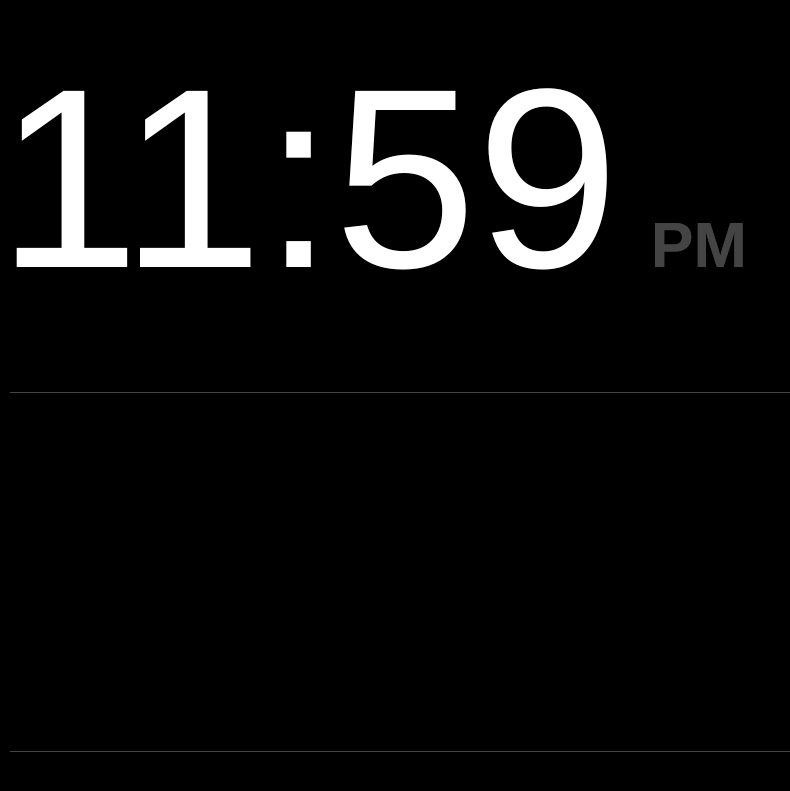
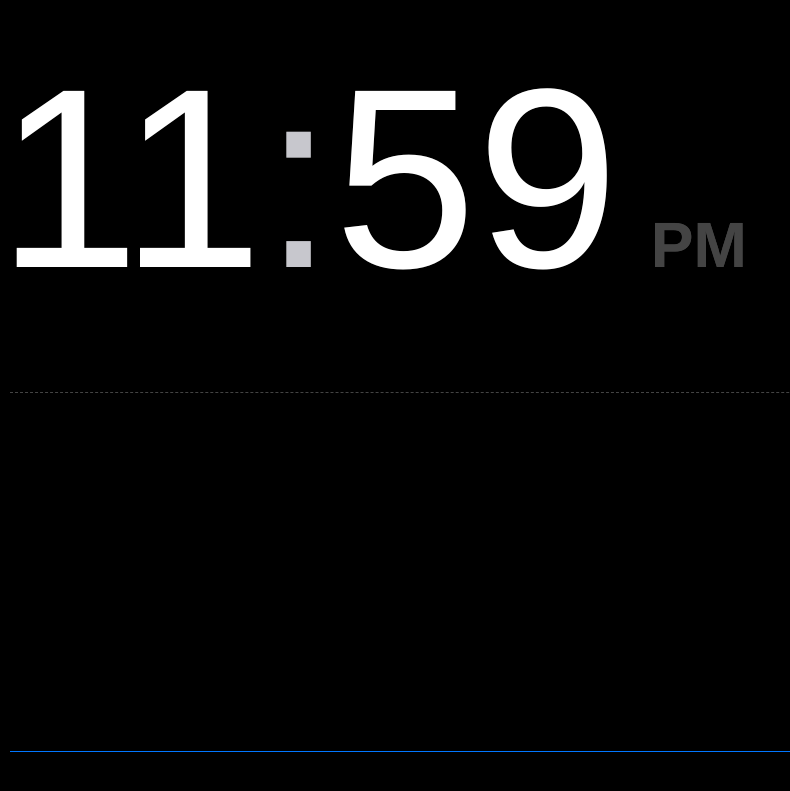
Before and after one commit to AkaokA/ipad-dashboard, a Jekyll site: the page built from index.html, in a window 1280 px wide. Shown: the top 791 px of the page, without its empty margins (0-790 px from the left). Built offline with Jekyll 4.4.1, drawn with Linux system fonts in a browser that asks for light colours; nearby versions of some CDN libraries.

Commit message:
Asset updates.

```diff
--- a/css/main.scss
+++ b/css/main.scss
@@ -111,7 +111,12 @@
 	  .timeDisplayOverlay {
 		  font-family: $industry-font-family;
 		  color: $text-color;
+
+	    .colon {
+		    color: $grey-color-light;
+	    }
 	  }
+
 
     .ampm {
 	    font-family: $industry-font-family;
@@ -160,7 +165,7 @@
     bottom: 0;
     margin-bottom: $base-font-size*4 + $spacing-unit;
     font-size: 0;
-    border-bottom: 1px solid $grey-color-dark;
+    border-bottom: 1px solid $blue-color;
 
     & > * {
       font-size: $base-font-size;
@@ -171,7 +176,7 @@
 //       -webkit-transform: translateY(-50%);
       width: 100%;
       height: 1px;
-      background-color: $grey-color-dark;
+      border-top: 1px dashed $grey-color-dark;
     }
 
     .forecastGraph, .precipitationGraph {
@@ -207,9 +212,9 @@
           position: absolute;
           bottom: 0px;
           left: 50%;
-          font-family: "industry-inc-inline-stroke-1","industry-inc-inline-stroke-2", $font-stack;
-          font-size: $small-font-size;
-          font-weight: 600;
+          font-family: $industry-font-family;
+          font-size: $base-font-size;
+          color: $grey-color-dark;
           -webkit-transform: translate(-50%, -50%);
           white-space: nowrap;
         }
--- a/scripts/timeandweather.js
+++ b/scripts/timeandweather.js
@@ -43,7 +43,7 @@
 
   // assemble string
   if (showHours && showMinutes) {
-    timeDisplayString = hoursString + ":" + minutesString + ampm;
+    timeDisplayString = hoursString + "<span class='colon'>:</span>" + minutesString + ampm;
   } else {
     timeDisplayString = hoursString + minutesString + ampm;
   }
@@ -116,7 +116,7 @@
 		  minTemp = thisTemp;
 	  }
 
-		if (index > hoursToDisplay) {
+		if (index >= hoursToDisplay) {
 			return false;
 		}
   })
@@ -131,7 +131,7 @@
   var zeroPercent = (0 - temperatureLowerBound) / (temperatureUpperBound - temperatureLowerBound) * 100;
   $(".midline").css("bottom", zeroPercent + "%" );
 
-  // show current temperature
+  // show current/high/low temperature
   var currentTemperature = "<span class='tempValue'>" + Math.round(data.currently.temperature) + "&deg;</span>";
   $(".currentTemperature").html("");
   $(".currentTemperature").append("<span class='tempLabel'>now </span>" + currentTemperature);
```
Also changed, not shown: images/weather-clear-night.png, images/weather-cloudy.png, images/weather-partly-cloudy-day.png, images/weather-partly-cloudy-night.png.
